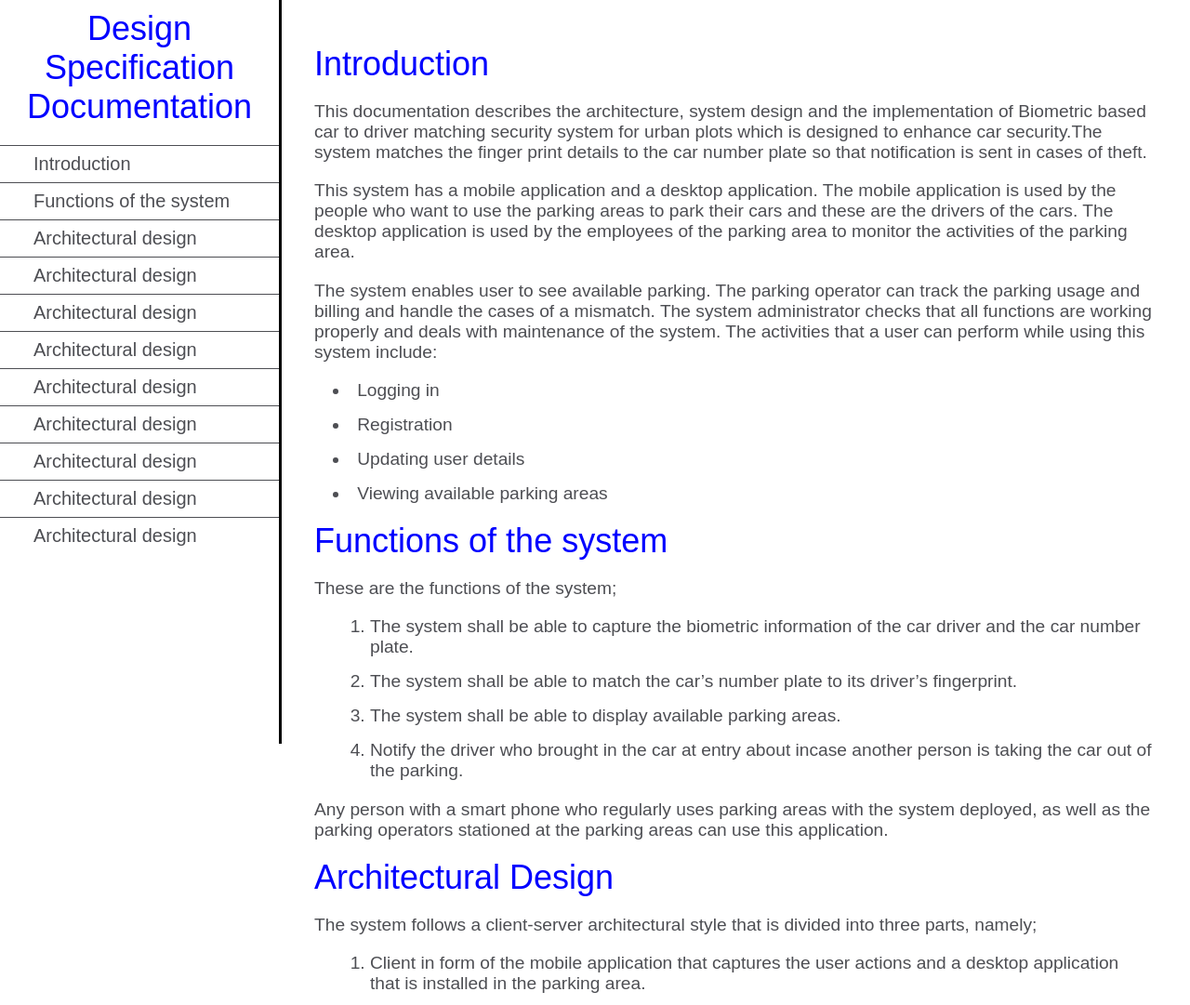
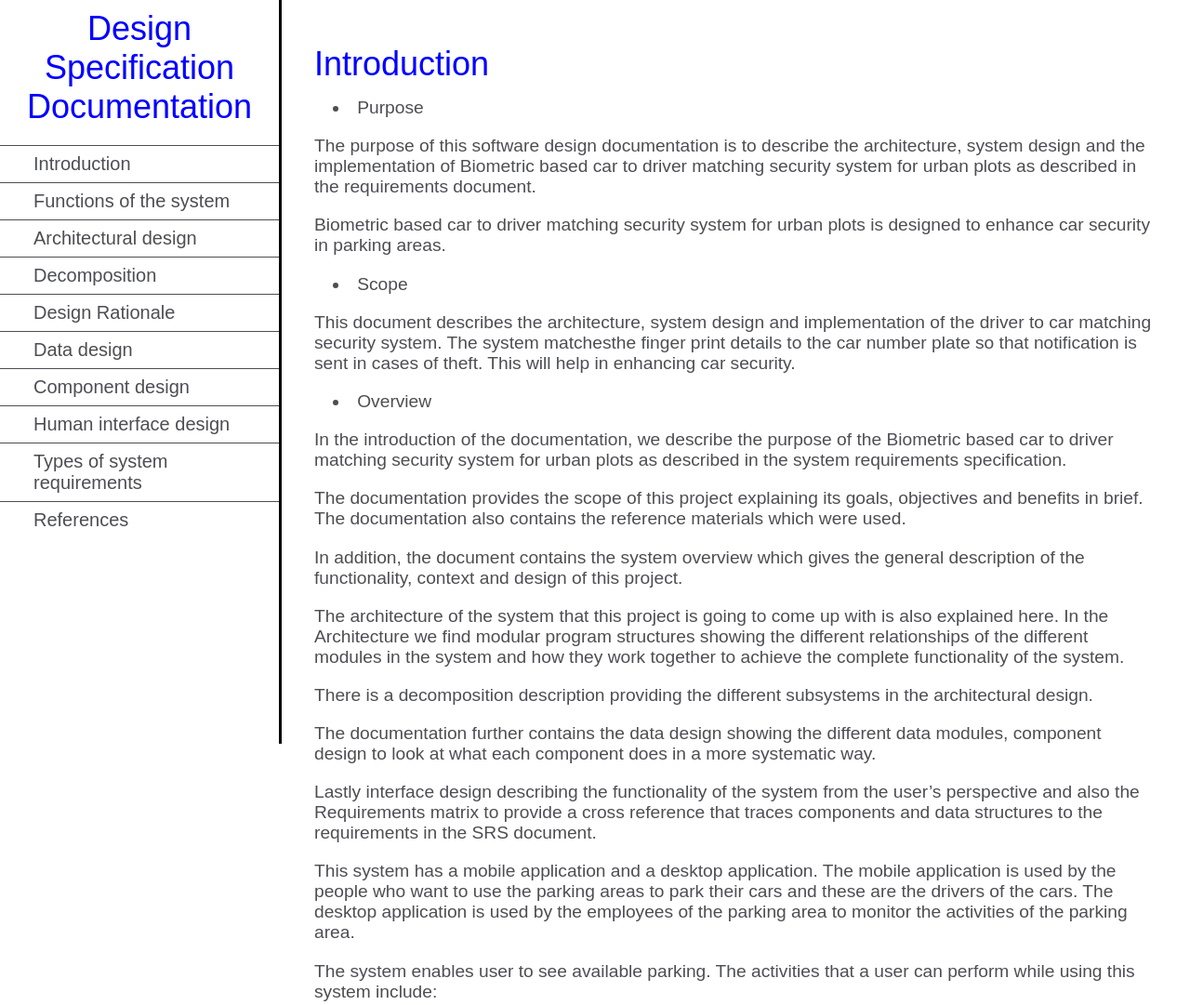
Before and after one commit to BeryJAY/technical_description-project, a plain HTML site: page index.html in a window 1280 px wide. Shown: the top 1081 px of the page at 93% size. Drawn offline with Linux system fonts and the light colour scheme.

Commit message:
Update index.html

```diff
--- a/index.html
+++ b/index.html
@@ -11,14 +11,15 @@
         <a class="nav-link" href="#Introduction" rel="internal"><li>Introduction</li></a>
 		<a class="nav-link" href="#Functions of the system" rel="internal"><li>Functions of the system</li></a>
 		<a class="nav-link" href="#Architectural design" rel="internal"><li>Architectural design</li></a>
-		<a class="nav-link" href="#Architectural design" rel="internal"><li>Architectural design</li></a>
-		<a class="nav-link" href="#Architectural design" rel="internal"><li>Architectural design</li></a>
-		<a class="nav-link" href="#Architectural design" rel="internal"><li>Architectural design</li></a>
-		<a class="nav-link" href="#Architectural design" rel="internal"><li>Architectural design</li></a>
-		<a class="nav-link" href="#Architectural design" rel="internal"><li>Architectural design</li></a>
-		<a class="nav-link" href="#Architectural design" rel="internal"><li>Architectural design</li></a>
-		<a class="nav-link" href="#Architectural design" rel="internal"><li>Architectural design</li></a>
-		<a class="nav-link" href="#Architectural design" rel="internal"><li>Architectural design</li></a>
+		<a class="nav-link" href="#Decomposition" rel="internal"><li>Decomposition</li></a>
+		<a class="nav-link" href="#Design Rationale" rel="internal"><li>Design Rationale</li></a>
+		<a class="nav-link" href="#Data design" rel="internal"><li>Data design</li></a>
+		<a class="nav-link" href="#Component design " rel="internal"><li>Component design </li></a>
+		<a class="nav-link" href="#Human interface design " rel="internal"><li>Human interface design </li></a>
+		<a class="nav-link" href="#Types of system requirements" rel="internal"><li>Types of system requirements</li></a>
+		<a class="nav-link" href="#References" rel="internal"><li>References</li></a>
+
+
 </ul>
 </nav>
 
@@ -27,13 +28,36 @@
 <section class="main-section" id="introduction">
 <header>Introduction</header>
 <article>
-<p>This documentation describes the architecture, system design and the implementation of Biometric based car to
-driver matching security system for urban plots which is designed to enhance car security.The system matches the finger print details to the car number plate so that notification is sent in cases of theft.</p>
+
+<li>Purpose</li>
+<p>The purpose of this software design documentation is to describe the architecture,
+system design and the implementation of Biometric based car to driver matching
+security system for urban plots as described in the requirements document.</p>
+<p> Biometric based car to
+driver matching security system for urban plots is designed to enhance car security in parking areas.</p>
+<li>Scope</li>
+ <p>This document describes the architecture, system design and implementation of the driver to car matching security system.
+ The system matchesthe finger print details to the car number plate so that notification is sent in cases of theft. This will help in enhancing car security.</p>
+<li>Overview</li>
+<p>In the introduction of the documentation, we describe the purpose of the Biometric based car to driver matching security
+system for urban plots as described in the system requirements specification. </p>
+<p>The documentation provides the scope of this project explaining its goals, objectives and benefits in brief. The documentation also contains
+the reference materials which were used. </p>
+<p>In addition, the document contains the system overview which gives the general description of the functionality, context and design of this project. </p>
+<p>The architecture of the system that this project is going to come up with is also explained here. In the Architecture we find modular program
+ structures showing the different relationships of the different modules in the system and how they work together to achieve the complete
+ functionality of the system.</p>
+<p>There is a decomposition description providing the different subsystems in the architectural design.</p>
+ <p>The documentation further contains the data design showing the different data modules, component design to look at what each component does in
+ a more systematic way.</p>
+<p> Lastly interface design describing the functionality of the system from the user’s perspective and also the Requirements
+ matrix to provide a cross reference that traces components and data structures to the requirements in the SRS document.</p>
+
 <p>This system has a mobile application and a desktop application.
 The mobile application is used by the people who want to use the parking areas to park their cars and these are the drivers of the cars.
-The desktop application is used by the employees of the parking area to monitor the activities of the parking area.
+The desktop application is used by the employees of the parking area to monitor the activities of the parking area.</p>
 
-<p>The system enables user to see available parking. The parking operator can track the parking usage and billing and handle the cases of a mismatch. The system administrator checks that all functions are working properly and deals with maintenance of the system.
+<p>The system enables user to see available parking.
 The activities that a user can perform while using this system include:
 <li>Logging in</li>
 <li>Registration</li>
@@ -77,8 +101,35 @@ and driver at exit point from the ones that were at car entry, keep watch of tho
 <li>Matching module: It is responsible for matching the car to the driver’s thumbprint both on entry to and exit from the parking area.</li>
 <li>Tallying module: This is the module that tallies the fingerprint of the driver and the number plate of the car.</li>
 <li>Analysis module: This is the module that is responsible for the generation of the weekly reports to the manager.</li></ul></ul></p>
+<p>Below is the architectural design of the sytem.</p>
+<img src="C:\Users\beryj\OneDrive\Desktop\architecture.png" />
 </article></section>
 
+<section class="main-section" id="Design Rationale">
+<header>Design Rationale</header>
+<article>
+<p>The system is based on the Three Tier client/server architectural style that depicts the
+client as the mobile application and server stub as the Parking Management server. </p>
+<p>Reasons for choosing a three tier Client/Server architecture
+
+<li>Heterogeneity: The 3-tier model can work best in a heterogeneous database environment where all the database servers and the interactions with
+these servers are of different types because the middleware server can be used for provision of data access connections to heterogeneous data
+sources as a database gateway.</li>
+
+<li>High performance: The middleware server provides high speed native access to multiple databases, so performance is improved over database connectivity
+solutions like Open Database Connectivity. That means one is not embedding SQL (Structured Query Language) programs into client applications and not locking one´s products to specific database vendors. </li>
+
+
+<li>Easily change and maintain each domain without affecting others when the interface, application logic and data service are separated.</li>
+
+<li>Implementing a 3-tier application using a database gateway as a middleware server can cause the application logic and business rules achieve database
+independence. This means that you can use different data sources without modification of the application logic and business rules.</li></p>
+<p>Tradeoffs :
+ It increases complexity in building the middleware instead of focusing on the client and server only. </p>
+
+
+
+</article></section>
 
 </main>
 
```
